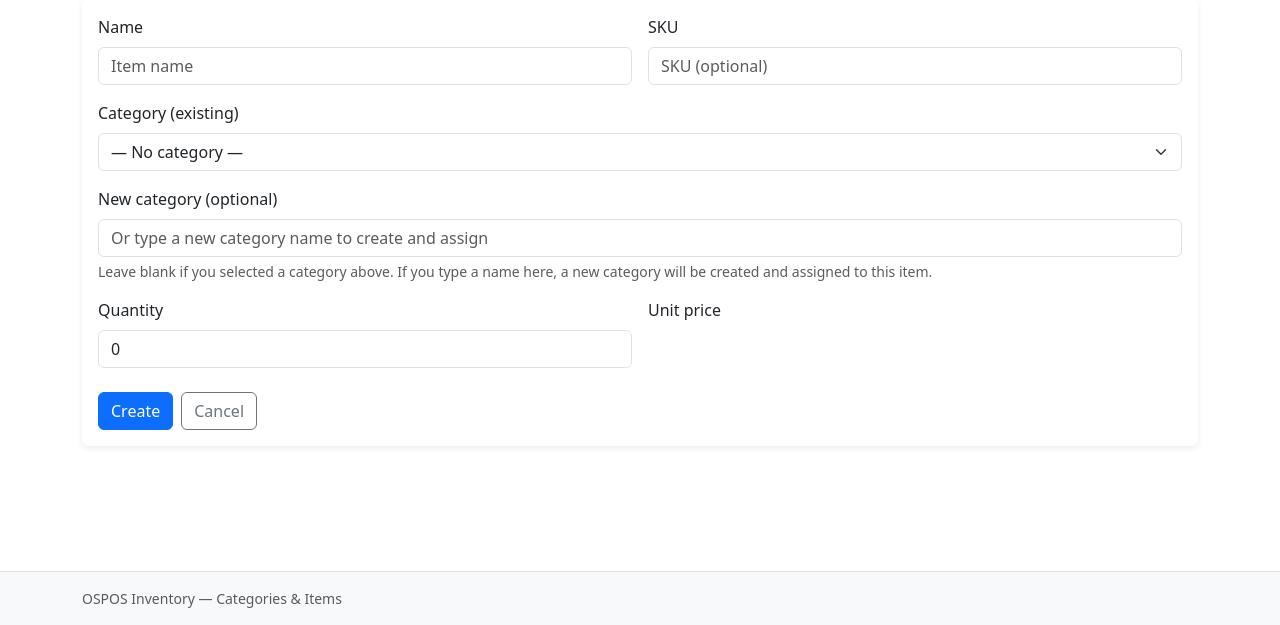
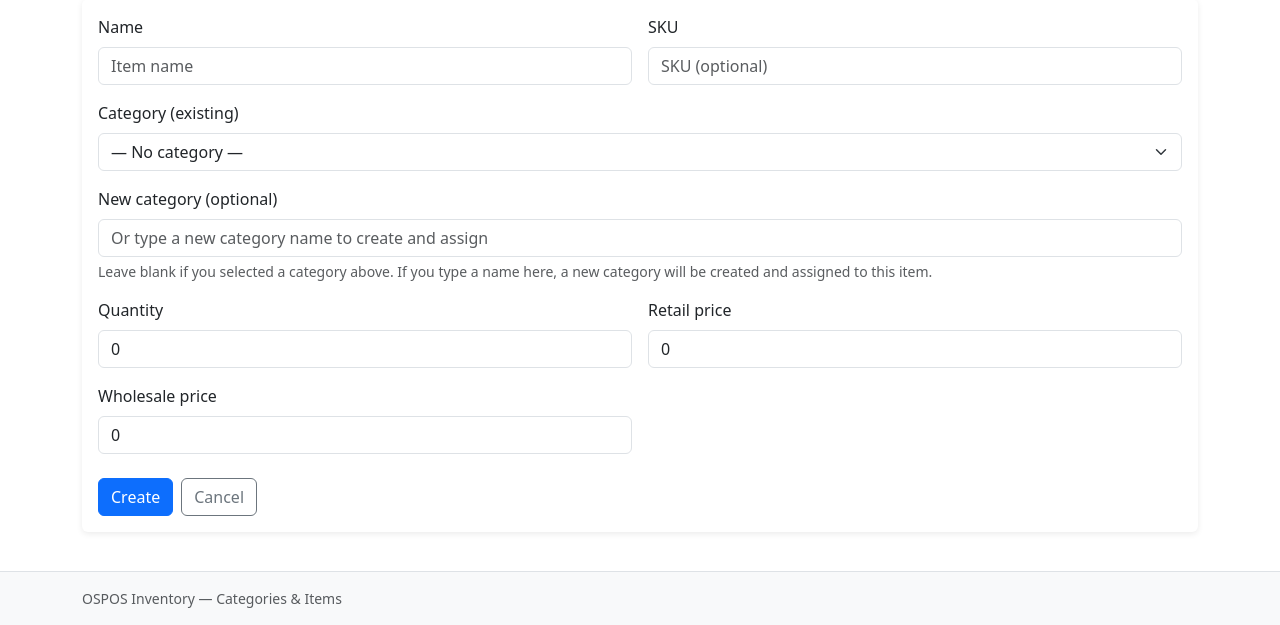
Before and after one commit to altair13421/DjPOS, a Django app: page /inventory/items/new/ in a window 1280 px wide. Shown: the part 175-800 px from the top of the page. Run offline with Django 5.2, Linux system fonts and the light colour scheme; data that the repository does not hold is empty.

Commit message:
feat: Replace single unit price with distinct retail and wholesale price fields across the application.

```diff
--- a/inventory/admin.py
+++ b/inventory/admin.py
@@ -10,7 +10,7 @@
 
 @admin.register(Item)
 class ItemAdmin(admin.ModelAdmin):
-    list_display = ('name', 'sku', 'category', 'quantity', 'unit_price', 'created_at')
+    list_display = ('name', 'sku', 'category', 'quantity', 'retail_price', 'wholesale_price', 'created_at')
     list_filter = ('category',)
     search_fields = ('name', 'sku')
     raw_id_fields = ('category',)
--- a/inventory/forms.py
+++ b/inventory/forms.py
@@ -31,13 +31,16 @@
 
     class Meta:
         model = Item
-        fields = ["name", "sku", "category", "quantity", "unit_price"]
+        fields = ["name", "sku", "category", "quantity", "retail_price", "wholesale_price"]
         widgets = {
             "name": forms.TextInput(attrs={"class": "form-control", "placeholder": "Item name"}),
             "sku": forms.TextInput(attrs={"class": "form-control", "placeholder": "SKU (optional)"}),
             "category": forms.Select(attrs={"class": "form-select"}),
             "quantity": forms.NumberInput(attrs={"class": "form-control", "min": 0}),
-            "unit_price": forms.NumberInput(
+            "retail_price": forms.NumberInput(
+                attrs={"class": "form-control", "min": 0, "step": "0.01"}
+            ),
+            "wholesale_price": forms.NumberInput(
                 attrs={"class": "form-control", "min": 0, "step": "0.01"}
             ),
         }
--- a/inventory/serializers.py
+++ b/inventory/serializers.py
@@ -13,5 +13,5 @@
         model = Item
         fields = [
             'id', 'name', 'sku', 'category', 'quantity',
-            'unit_price', 'created_at', 'updated_at',
+            'retail_price', 'wholesale_price', 'created_at', 'updated_at',
         ]
--- a/inventory/templates/inventory/item_form.html
+++ b/inventory/templates/inventory/item_form.html
@@ -53,10 +53,17 @@
             {% endif %}
           </div>
           <div class="col-md-6">
-            <label for="id_unit_price" class="form-label">Unit price</label>
-            {{ form.unit_price }}
-            {% if form.unit_price.errors %}
-              <div class="invalid-feedback d-block">{{ form.unit_price.errors.0 }}</div>
+            <label for="id_retail_price" class="form-label">Retail price</label>
+            {{ form.retail_price }}
+            {% if form.retail_price.errors %}
+              <div class="invalid-feedback d-block">{{ form.retail_price.errors.0 }}</div>
+            {% endif %}
+          </div>
+          <div class="col-md-6">
+            <label for="id_wholesale_price" class="form-label">Wholesale price</label>
+            {{ form.wholesale_price }}
+            {% if form.wholesale_price.errors %}
+              <div class="invalid-feedback d-block">{{ form.wholesale_price.errors.0 }}</div>
             {% endif %}
           </div>
         </div>
--- a/inventory/templates/inventory/item_list.html
+++ b/inventory/templates/inventory/item_list.html
@@ -18,7 +18,8 @@
                 <th>SKU</th>
                 <th>Category</th>
                 <th class="text-end">Qty</th>
-                <th class="text-end">Unit price</th>
+                <th class="text-end">Retail price</th>
+                <th class="text-end">Wholesale price</th>
                 <th class="text-end">Actions</th>
               </tr>
             </thead>
@@ -29,7 +30,8 @@
                   <td class="text-muted">{{ item.sku|default:"—" }}</td>
                   <td>{{ item.category.name|default:"—" }}</td>
                   <td class="text-end">{{ item.quantity }}</td>
-                  <td class="text-end">{{ item.unit_price }}</td>
+                  <td class="text-end">{{ item.retail_price }}</td>
+                  <td class="text-end">{{ item.wholesale_price }}</td>
                   <td class="text-end">
                     <a href="{% url 'inventory:item_edit' item.pk %}" class="btn btn-sm btn-outline-secondary">Edit</a>
                   </td>
```
